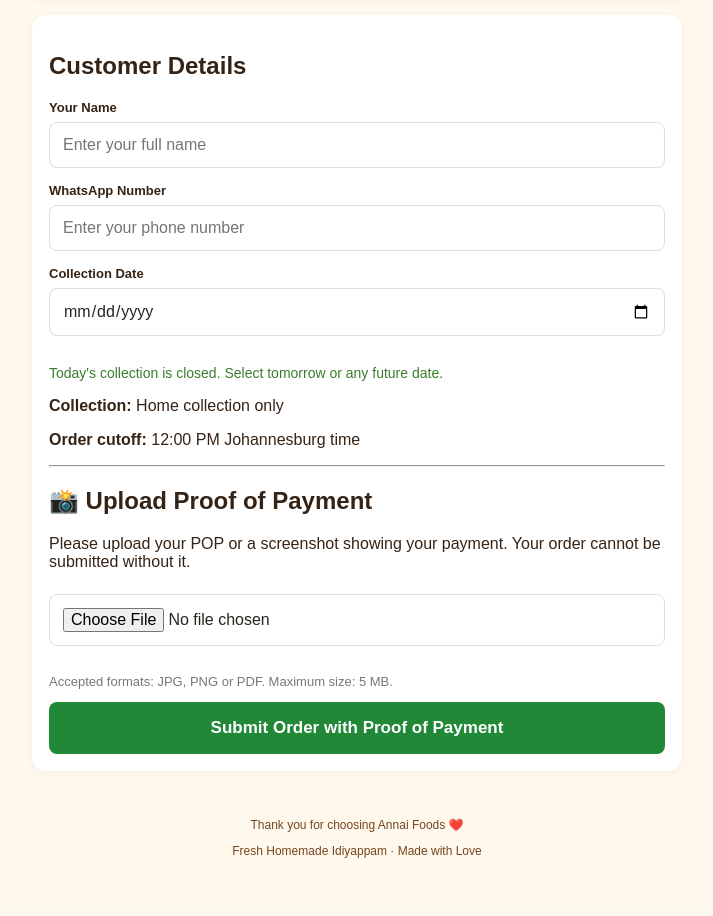
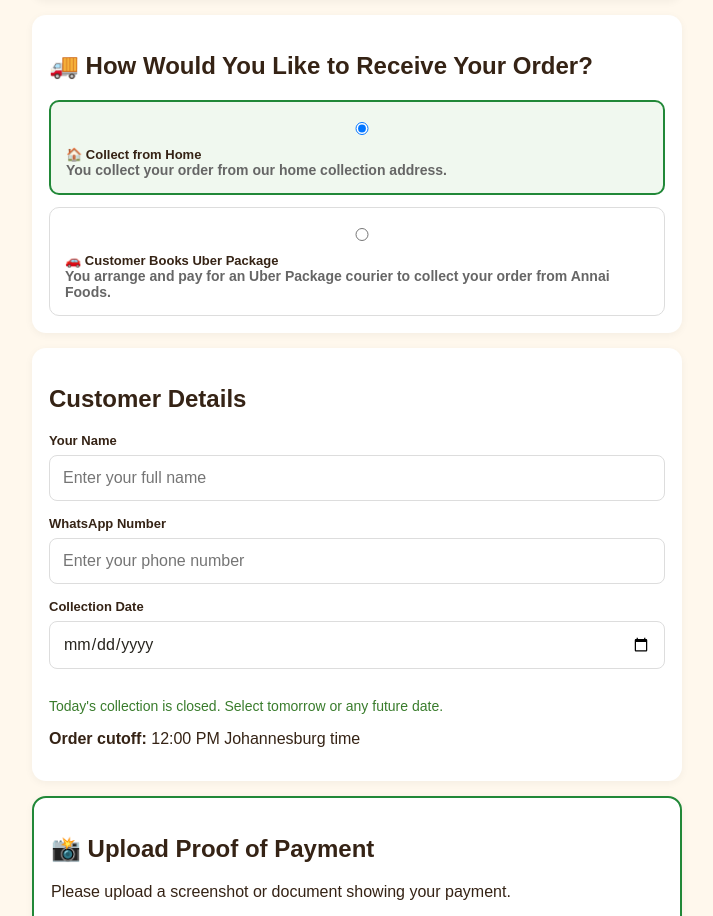
Before and after one commit to vinothshiva84-dev/annai-foods-ordering, a Next.js app: page / in a window 1280 px wide. Shown: the part 1884-2800 px from the top of the page, without its empty margins (283-996 px from the left). Built offline with nearby package versions, Linux system fonts and the light colour scheme; no server answers.

Commit message:
Update page.tsx

```diff
--- a/app/page.tsx
+++ b/app/page.tsx
@@ -1,3 +1,4 @@
+
 
 "use client";
 
@@ -41,22 +42,31 @@ const COLLECTION_ADDRESS =
 const STORAGE_BUCKET = "payment-proofs";
 const WHATSAPP_NUMBER = "27651188768";
 
-const supabaseUrl = process.env.NEXT_PUBLIC_SUPABASE_URL!;
-const supabaseKey =
-  process.env.NEXT_PUBLIC_SUPABASE_ANON_KEY ||
-  process.env.NEXT_PUBLIC_SUPABASE_PUBLISHABLE_KEY!;
+const supabaseUrl = process.env.NEXT_PUBLIC_SUPABASE_URL;
+const supabaseKey = process.env.NEXT_PUBLIC_SUPABASE_PUBLISHABLE_KEY;
+
+if (!supabaseUrl || !supabaseKey) {
+  throw new Error(
+    "Missing Supabase configuration. Check NEXT_PUBLIC_SUPABASE_URL and NEXT_PUBLIC_SUPABASE_PUBLISHABLE_KEY in Vercel."
+  );
+}
 
 const supabase = createClient(supabaseUrl, supabaseKey);
+
+type CollectionMethod = "home" | "uber";
 
 export default function Home() {
   const [quantities, setQuantities] = useState<Record<string, number>>({});
   const [customer, setCustomer] = useState("");
   const [phone, setPhone] = useState("");
   const [collectionDate, setCollectionDate] = useState("");
+  const [collectionMethod, setCollectionMethod] =
+    useState<CollectionMethod>("home");
   const [proof, setProof] = useState<File | null>(null);
+
+  const [orderNumber, setOrderNumber] = useState("");
   const [error, setError] = useState("");
   const [loading, setLoading] = useState(false);
-  const [orderNumber, setOrderNumber] = useState("");
   const [submitted, setSubmitted] = useState(false);
 
   const selectedItems = MENU.filter(
@@ -155,7 +165,7 @@ export default function Home() {
     }));
   }
 
-  function validateForm() {
+  function validateDetails() {
     if (!customer.trim()) {
       setError("Please enter your full name.");
       return false;
@@ -186,8 +196,13 @@ export default function Home() {
       return false;
     }
 
+    if (!collectionMethod) {
+      setError("Please select your collection method.");
+      return false;
+    }
+
     if (!proof) {
-      setError("Please upload your proof of payment or payment screenshot.");
+      setError("Please upload your proof of payment.");
       return false;
     }
 
@@ -213,18 +228,14 @@ export default function Home() {
   async function submitOrder() {
     setError("");
 
-    if (!validateForm()) return;
-
-    if (!supabaseUrl || !supabaseKey) {
-      setError("Supabase environment variables are not configured.");
-      return;
-    }
+    if (!validateDetails()) return;
 
     setLoading(true);
 
     let uploadedPath = "";
 
     try {
+      // Upload the customer's payment proof.
       const extension =
         proof!.name.split(".").pop()?.toLowerCase() || "jpg";
 
@@ -240,7 +251,8 @@ export default function Home() {
 
       if (uploadError) throw uploadError;
 
-      let savedOrder: any = null;
+      // Generate a unique random-looking 4-digit order number.
+      let savedOrder: { order_number: string } | null = null;
       let lastError: any = null;
 
       for (let attempt = 0; attempt < 30; attempt++) {
@@ -256,10 +268,11 @@ export default function Home() {
             total_amount: total,
             idiyappam_plates: idiyappamPlates,
             collection_date: collectionDate,
+            collection_method: collectionMethod,
             payment_proof_path: uploadedPath,
             payment_status: "pending_verification"
           })
-          .select("id, order_number")
+          .select("order_number")
           .single();
 
         if (!insertError && data) {
@@ -275,19 +288,30 @@ export default function Home() {
       }
 
       if (!savedOrder) {
-        throw lastError || new Error("Could not create your order.");
+        throw lastError || new Error(
+          "Could not generate a unique order number. Please try again."
+        );
       }
 
       setOrderNumber(savedOrder.order_number);
 
-      const { data: signedData, error: signedError } =
-        await supabase.storage
-          .from(STORAGE_BUCKET)
-          .createSignedUrl(uploadedPath, 60 * 60 * 24 * 7);
+      // Create a temporary link to the uploaded proof.
+      let proofLink = uploadedPath;
 
-      if (signedError || !signedData?.signedUrl) {
-        throw signedError || new Error("Could not create payment proof link.");
+      const { data: signedData } = await supabase.storage
+        .from(STORAGE_BUCKET)
+        .createSignedUrl(uploadedPath, 60 * 60 * 24 * 7);
+
+      if (signedData?.signedUrl) {
+        proofLink = signedData.signedUrl;
       }
+
+      const collectionDescription =
+        collectionMethod === "home"
+          ? "Collect from Annai Foods home"
+          : "Customer books Uber Package and arranges courier pickup";
+
+      const orderLines = getOrderLines();
 
       const message = [
         "ANNAI FOODS - NEW ORDER",
@@ -296,9 +320,14 @@ export default function Home() {
         `Customer: ${customer}`,
         `WhatsApp: ${phone}`,
         `Collection date: ${formatCollectionDate(collectionDate)}`,
+        `Collection method: ${collectionDescription}`,
+        "",
+        collectionMethod === "home"
+          ? `Collection address: ${COLLECTION_ADDRESS}`
+          : "Customer will arrange and pay for the Uber Package courier.",
         "",
         "ORDER DETAILS:",
-        ...getOrderLines().map(
+        ...orderLines.map(
           item => `${item.name} x ${item.quantity} = R${item.subtotal}`
         ),
         "",
@@ -306,17 +335,17 @@ export default function Home() {
         `Total Idiyappam plates: ${idiyappamPlates}`,
         `GRAND TOTAL: R${total}`,
         "",
-        "PAYMENT STATUS: POP / payment screenshot uploaded - awaiting verification",
-        `PAYMENT PROOF: ${signedData.signedUrl}`,
+        "PAYMENT STATUS: Proof uploaded - awaiting verification",
+        `PAYMENT PROOF: ${proofLink}`,
         "",
-        "HOME COLLECTION ADDRESS:",
-        COLLECTION_ADDRESS,
+        "Please verify the payment proof.",
         "",
-        "Please check the payment proof and verify the payment."
+        "Thank you for choosing Annai Foods!"
       ].join("\n");
 
       setSubmitted(true);
 
+      // Open WhatsApp with the order details ready to send.
       window.location.href =
         "https://wa.me/" +
         WHATSAPP_NUMBER +
@@ -326,8 +355,15 @@ export default function Home() {
     } catch (err: any) {
       console.error(err);
 
+      // Remove the uploaded file if the order could not be saved.
+      if (uploadedPath) {
+        await supabase.storage
+          .from(STORAGE_BUCKET)
+          .remove([uploadedPath]);
+      }
+
       setError(
-        err?.message || "Order submission failed. Please try again."
+        err?.message || "Unable to submit your order. Please try again."
       );
     } finally {
       setLoading(false);
@@ -406,7 +442,7 @@ export default function Home() {
             Fresh Homemade Idiyappam · Made with Love
           </h3>
 
-          <p>Choose your food and upload your proof of payment.</p>
+          <p>Choose your food, review your cart and place your order.</p>
         </header>
 
         <section style={cardStyle}>
@@ -445,7 +481,7 @@ export default function Home() {
               <div style={{ display: "flex", alignItems: "center", gap: "9px" }}>
                 <button
                   style={buttonStyle}
-                  disabled={loading || submitted}
+                  disabled={submitted || loading}
                   onClick={() => changeQuantity(item.name, -1)}
                 >
                   −
@@ -455,7 +491,7 @@ export default function Home() {
 
                 <button
                   style={buttonStyle}
-                  disabled={loading || submitted}
+                  disabled={submitted || loading}
                   onClick={() => changeQuantity(item.name, 1)}
                 >
                   +
@@ -499,7 +535,7 @@ export default function Home() {
                 <div style={{ display: "flex", alignItems: "center", gap: "7px" }}>
                   <button
                     style={buttonStyle}
-                    disabled={loading || submitted}
+                    disabled={submitted || loading}
                     onClick={() => changeQuantity(item.name, -1)}
                   >
                     −
@@ -509,7 +545,7 @@ export default function Home() {
 
                   <button
                     style={buttonStyle}
-                    disabled={loading || submitted}
+                    disabled={submitted || loading}
                     onClick={() => changeQuantity(item.name, 1)}
                   >
                     +
@@ -543,6 +579,91 @@ export default function Home() {
         </section>
 
         <section style={cardStyle}>
+          <h2>🚚 How Would You Like to Receive Your Order?</h2>
+
+          <label
+            style={{
+              display: "flex",
+              alignItems: "flex-start",
+              gap: "12px",
+              padding: "15px",
+              marginBottom: "12px",
+              border: collectionMethod === "home"
+                ? "2px solid #218838"
+                : "1px solid #ddd",
+              borderRadius: "10px",
+              cursor: "pointer",
+              background: collectionMethod === "home" ? "#f0f8ef" : "white"
+            }}
+          >
+            <input
+              type="radio"
+              name="collectionMethod"
+              value="home"
+              checked={collectionMethod === "home"}
+              disabled={submitted || loading}
+              onChange={() => setCollectionMethod("home")}
+              style={{ marginTop: "5px" }}
+            />
+
+            <span>
+              <strong>🏠 Collect from Home</strong>
+              <br />
+              <span style={{ fontSize: "14px", color: "#666" }}>
+                You collect your order from our home collection address.
+              </span>
+            </span>
+          </label>
+
+          <label
+            style={{
+              display: "flex",
+              alignItems: "flex-start",
+              gap: "12px",
+              padding: "15px",
+              border: collectionMethod === "uber"
+                ? "2px solid #218838"
+                : "1px solid #ddd",
+              borderRadius: "10px",
+              cursor: "pointer",
+              background: collectionMethod === "uber" ? "#f0f8ef" : "white"
+            }}
+          >
+            <input
+              type="radio"
+              name="collectionMethod"
+              value="uber"
+              checked={collectionMethod === "uber"}
+              disabled={submitted || loading}
+              onChange={() => setCollectionMethod("uber")}
+              style={{ marginTop: "5px" }}
+            />
+
+            <span>
+              <strong>🚗 Customer Books Uber Package</strong>
+              <br />
+              <span style={{ fontSize: "14px", color: "#666" }}>
+                You arrange and pay for an Uber Package courier to collect
+                your order from Annai Foods.
+              </span>
+            </span>
+          </label>
+
+          {collectionMethod === "uber" && (
+            <p style={{
+              background: "#fff5e8",
+              padding: "12px",
+              borderRadius: "8px",
+              fontSize: "14px"
+            }}>
+              Please arrange your Uber Package pickup after your order has
+              been confirmed. The courier must collect from our home
+              collection address.
+            </p>
+          )}
+        </section>
+
+        <section style={cardStyle}>
           <h2>Customer Details</h2>
 
           <label>Your Name</label>
@@ -551,7 +672,7 @@ export default function Home() {
             style={fieldStyle}
             placeholder="Enter your full name"
             value={customer}
-            disabled={loading || submitted}
+            disabled={submitted || loading}
             onChange={e => setCustomer(e.target.value)}
           />
 
@@ -562,7 +683,7 @@ export default function Home() {
             type="tel"
             placeholder="Enter your phone number"
             value={phone}
-            disabled={loading || submitted}
+            disabled={submitted || loading}
             onChange={e => setPhone(e.target.value)}
           />
 
@@ -573,7 +694,7 @@ export default function Home() {
             type="date"
             min={getMinimumCollectionDate()}
             value={collectionDate}
-            disabled={loading || submitted}
+            disabled={submitted || loading}
             onChange={e => {
               setCollectionDate(e.target.value);
               setError("");
@@ -586,23 +707,21 @@ export default function Home() {
               : "Select today before 12 PM or any future date."}
           </p>
 
-          <p><strong>Collection:</strong> Home collection only</p>
           <p><strong>Order cutoff:</strong> 12:00 PM Johannesburg time</p>
+        </section>
 
-          <hr />
-
+        <section style={{ ...cardStyle, border: "2px solid #218838" }}>
           <h2>📸 Upload Proof of Payment</h2>
 
           <p>
-            Please upload your POP or a screenshot showing your payment.
-            Your order cannot be submitted without it.
+            Please upload a screenshot or document showing your payment.
           </p>
 
           <input
             style={fieldStyle}
             type="file"
             accept="image/jpeg,image/png,application/pdf"
-            disabled={loading || submitted}
+            disabled={submitted || loading}
             onChange={e => {
               setProof(e.target.files?.[0] || null);
               setError("");
@@ -616,7 +735,7 @@ export default function Home() {
           )}
 
           <p style={{ fontSize: "13px", color: "#777" }}>
-            Accepted formats: JPG, PNG or PDF. Maximum size: 5 MB.
+            Accepted formats: JPG, PNG and PDF. Maximum size: 5 MB.
           </p>
 
           <button
@@ -631,8 +750,10 @@ export default function Home() {
             }}
           >
             {loading
-              ? "Uploading proof and submitting order..."
-              : "Submit Order with Proof of Payment"}
+              ? "Submitting your order..."
+              : submitted
+                ? "Order Submitted"
+                : "Submit Order & Send WhatsApp Notification"}
           </button>
         </section>
 
@@ -641,8 +762,19 @@ export default function Home() {
             <h2 style={{ color: "#218838" }}>
               Order Submitted!
             </h2>
-            <p>Your order number is: <strong>{orderNumber}</strong></p>
-            <p>Your payment proof has been uploaded and is awaiting verification.</p>
+
+            <p>
+              Your order number is: <strong>{orderNumber}</strong>
+            </p>
+
+            <p>
+              Your payment proof has been uploaded. Payment verification
+              is pending.
+            </p>
+
+            <p>
+              Please complete the WhatsApp message to notify Annai Foods.
+            </p>
           </section>
         )}
 
@@ -673,4 +805,4 @@ export default function Home() {
       </div>
     </main>
   );
-    }
+}
```
